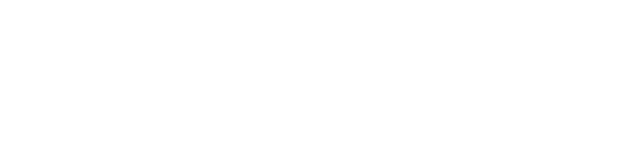
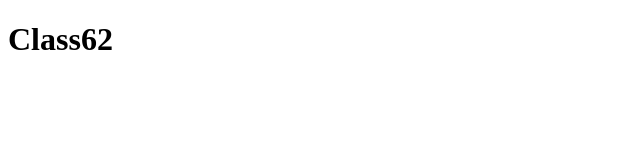
Before and after one commit to Pietroarmill/class62-firs-repo, a plain HTML site: page index.html in a window 1280 px wide. Shown: the whole page, without its empty margins (0-640 px from the left). Drawn offline with Linux system fonts and the light colour scheme.

Commit message:
second commit

```diff
--- a/index.html
+++ b/index.html
@@ -7,6 +7,7 @@
     <title>Document</title>
 </head>
 <body>
+    <h1>Class62</h1>
 
 </body>
 </html>
```
